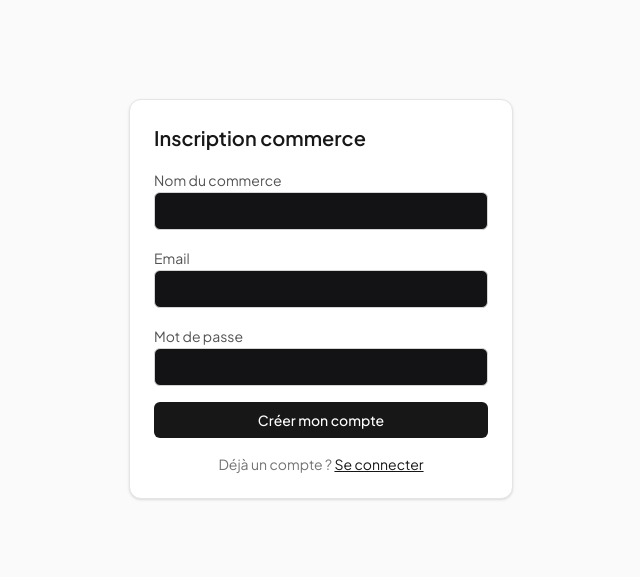
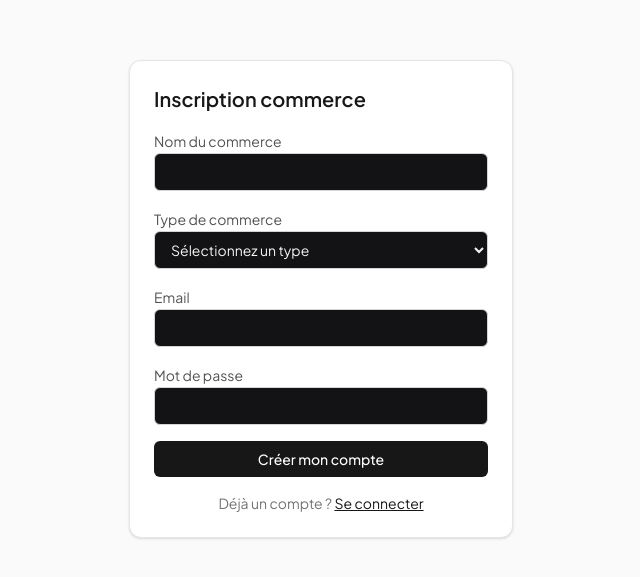
Before and after one commit to zato-nisrine/loyalty-dashboard, a Next.js app: page /register in a window 1280 px wide. Shown: the part 101-678 px from the top of the page, without its empty margins (319-959 px from the left). Built offline with nearby package versions, Linux system fonts and the light colour scheme.

Commit message:
feat: ajout du champ type de commerce a l'inscription

```diff
--- a/app/register/page.tsx
+++ b/app/register/page.tsx
@@ -2,12 +2,22 @@
 
 import { useState } from 'react'
 import { useRouter } from 'next/navigation'
+
+const BUSINESS_TYPES = [
+  { value: 'restaurant', label: 'Restaurant' },
+  { value: 'coiffeur', label: 'Coiffeur' },
+  { value: 'tailleur', label: 'Tailleur' },
+  { value: 'lavage', label: 'Lavage auto' },
+  { value: 'pressing', label: 'Pressing' },
+  { value: 'autre', label: 'Autre' },
+]
 
 export default function RegisterPage() {
   const router = useRouter()
   const [name, setName] = useState('')
   const [email, setEmail] = useState('')
   const [password, setPassword] = useState('')
+  const [businessType, setBusinessType] = useState('')
   const [error, setError] = useState('')
   const [loading, setLoading] = useState(false)
 
@@ -19,7 +29,7 @@ export default function RegisterPage() {
     const res = await fetch('/api/auth/register', {
       method: 'POST',
       headers: { 'Content-Type': 'application/json' },
-      body: JSON.stringify({ name, email, password }),
+      body: JSON.stringify({ name, email, password, businessType }),
     })
 
     setLoading(false)
@@ -47,6 +57,25 @@ export default function RegisterPage() {
             required
             className="w-full rounded-md border border-neutral-300 px-3 py-2 text-sm text-neutral-900 outline-none focus:border-neutral-500"
           />
+        </div>
+
+        <div className="space-y-1">
+          <label className="text-sm text-neutral-600">Type de commerce</label>
+          <select
+            value={businessType}
+            onChange={(e) => setBusinessType(e.target.value)}
+            required
+            className="w-full rounded-md border border-neutral-300 px-3 py-2 text-sm text-neutral-900 outline-none focus:border-neutral-500"
+          >
+            <option value="" disabled>
+              Sélectionnez un type
+            </option>
+            {BUSINESS_TYPES.map((t) => (
+              <option key={t.value} value={t.value}>
+                {t.label}
+              </option>
+            ))}
+          </select>
         </div>
 
         <div className="space-y-1">
```
